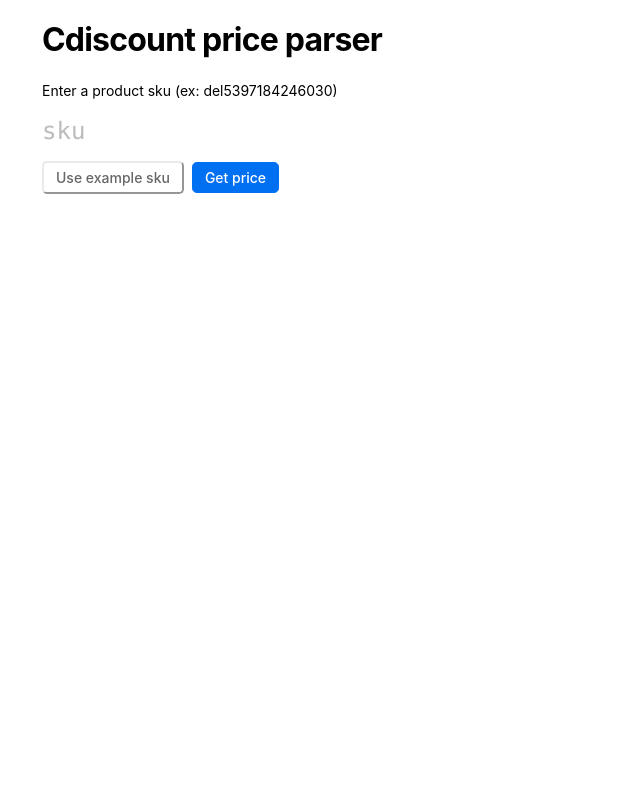
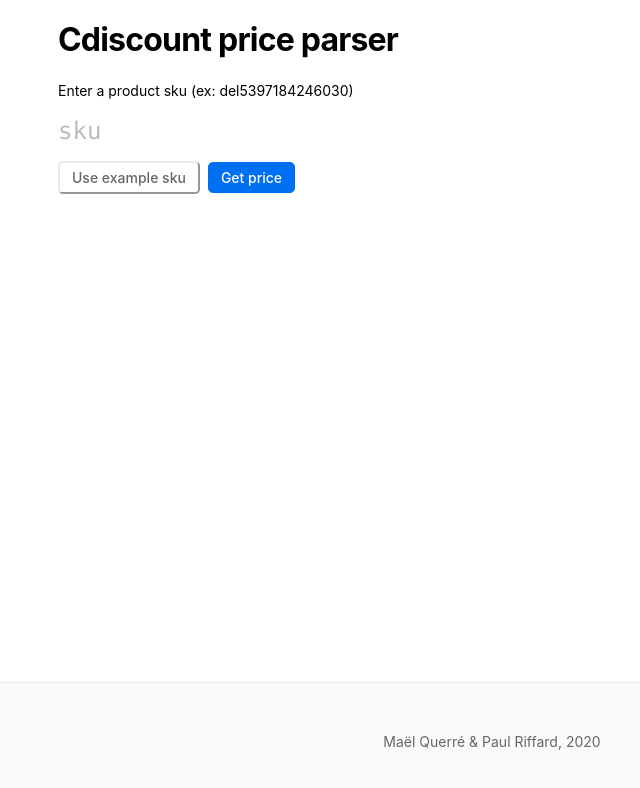
Before and after one commit to maelquerre/cdiscount-price-parser, a React (Create React App) app: page / in a window 1280 px wide. Shown: the top 788 px of the page, without its empty margins (148-788 px from the left). Built offline with nearby package versions, Linux system fonts and the light colour scheme; a web font is replaced by a local one.

Commit message:
Add footer

```diff
--- a/src/App.js
+++ b/src/App.js
@@ -93,6 +93,7 @@
   render() {
     return (
       <div className="app">
+        <div className="content container">
           <h1>Cdiscount price parser</h1>
 
           <div className="form-wrapper">
@@ -159,6 +160,11 @@
             })}
           </div>}
         </div>
+
+        <div className="footer">
+          <div className="container">Maël Querré & Paul Riffard, 2020</div>
+        </div>
+      </div>
     )
   }
 }
--- a/src/index.css
+++ b/src/index.css
@@ -1,3 +1,16 @@
+*, *::before, *::after {
+  box-sizing: border-box;
+}
+
+html, body, #root, .app {
+  height: 100%;
+}
+
+.app {
+  display: flex;
+  flex-direction: column;
+}
+
 body {
   margin: 0;
   font-family: Inter, system-ui, -apple-system, BlinkMacSystemFont, Segoe UI, sans-serif;
@@ -7,10 +20,28 @@
   -moz-osx-font-smoothing: grayscale;
 }
 
-.app {
+.container {
+  width: 100%;
   max-width: 900px;
   margin: auto;
+  padding-left: 1rem;
+  padding-right: 1rem;
+}
+
+.content {
+  flex-grow: 1;
+  flex-shrink: 0;
+  flex-basis: auto;
   padding: 1rem;
+}
+
+.footer {
+  flex-shrink: 0;
+  padding: 3rem 0;
+  text-align: center;
+  color: #666;
+  background-color: #fafafa;
+  border-top: 1px solid #eaeaea;
 }
 
 h1 {
```
Lines whose indentation alone changed are shown as unchanged.
